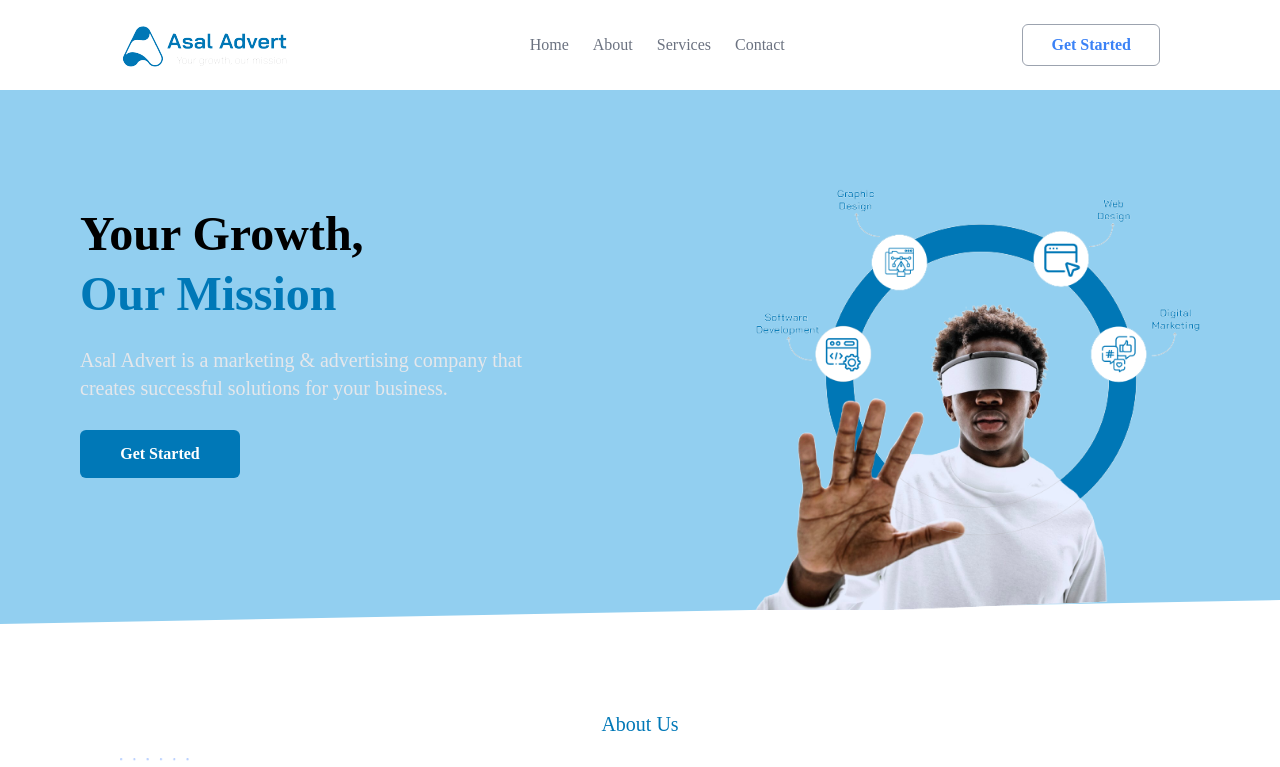
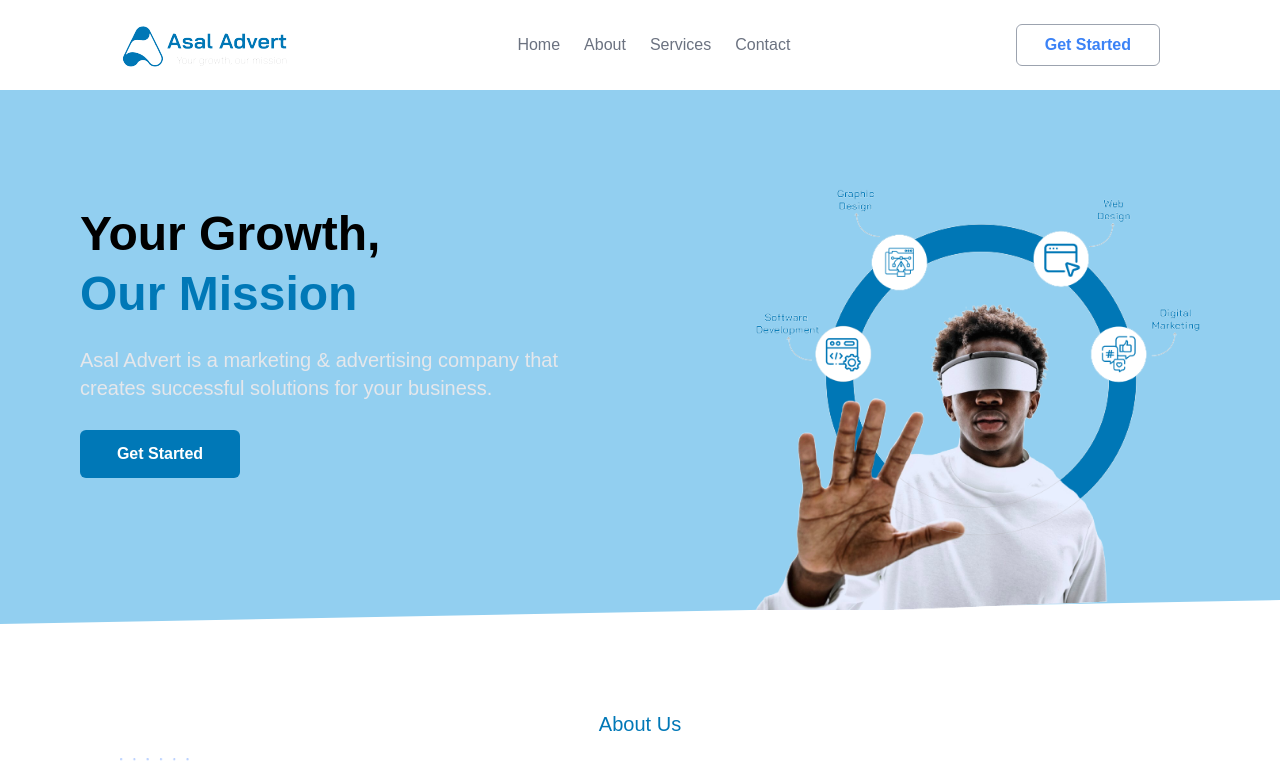
Before and after one commit to Ashakour1/AsalAdvert.so, a Next.js app: page / in a window 1280 px wide. Shown: the top 767 px of the page. Built offline with nearby package versions, Linux system fonts and the light colour scheme.

Commit message:
Add Google Fonts for improved typography and update font-family in global styles

```diff
--- a/app/globals.css
+++ b/app/globals.css
@@ -1,15 +1,16 @@
 @tailwind base;
 @tailwind components;
 @tailwind utilities;
+
+@import url("https://fonts.googleapis.com/css2?family=Bai+Jamjuree:ital,wght@0,200;0,300;0,400;0,500;0,600;0,700;1,200;1,300;1,400;1,500;1,600;1,700&family=Edu+AU+VIC+WA+NT+Pre:wght@400..700&display=swap");
 
 /* :root {
   --background: #ffffff;
   --foreground: #171717;
 } */
 
-*{
-  font-family: 'Bai Jamjuree';
-
+body {
+  font-family: "Bai Jamjuree", sans-serif;
 }
 @media (prefers-color-scheme: dark) {
   :root {
```
